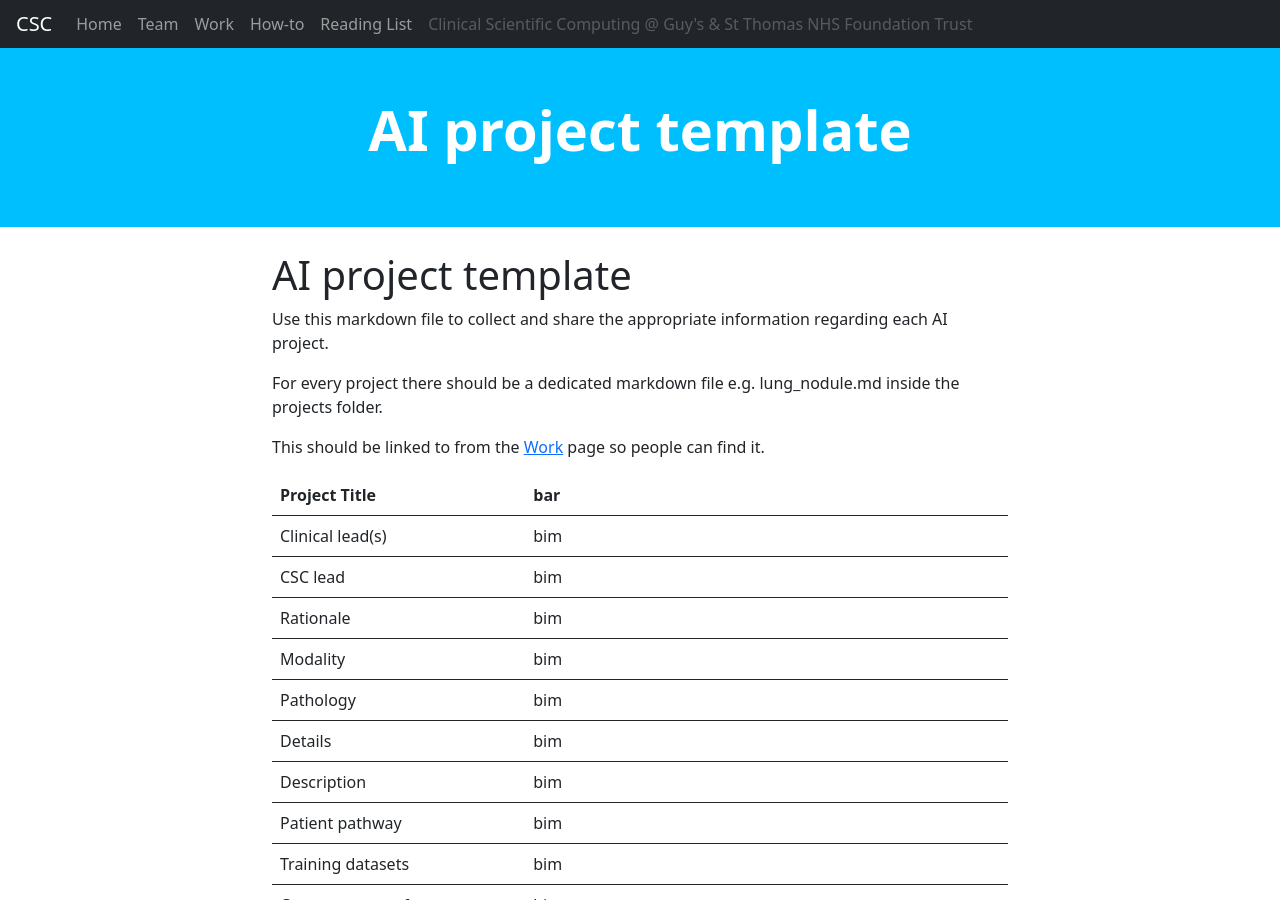
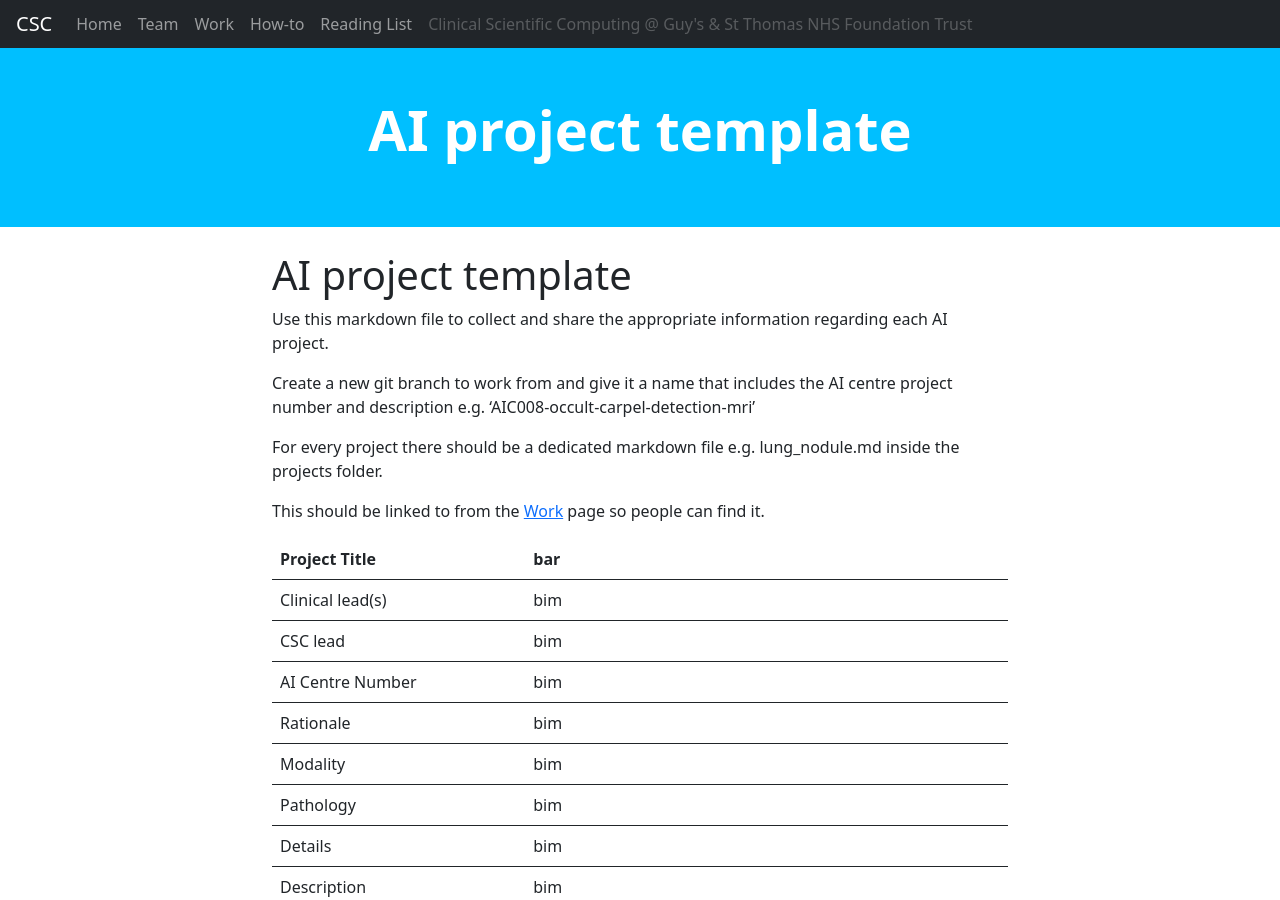
Before and after one commit to GSTT-CSC/gstt-csc-old, a Jekyll site: the page built from project.md, in a window 1280 px wide and 900 px high. Built offline with Jekyll 4.4.1, drawn with Linux system fonts in a browser that asks for light colours; our own code applies the rules of GitHub Pages for plain Markdown files.

Commit message:
Adds occult carpal detectin with MRI to projects
Adds new page for occult carpal detection using MRI.

Modifies projects template to include branch naming info and includes AI centre number in table.

```diff
--- a/_data/work.yml
+++ b/_data/work.yml
@@ -12,6 +12,11 @@
 - title: Role of AI in detection of incidental Pulmonary Emboli
 
 - title: Fracture - Occult Carpal Detection in MRI -- Next Steps post TOHETI
+  link: projects/occult_carpal_detection_in_mri.html
+  plan: current
+  dataset:
+  training:
+  test:
 
 - title: Assessment of rotational profiles in lower limb CT for pre surgical assessment
 
--- a/project.md
+++ b/project.md
@@ -1,5 +1,7 @@
 # AI project template
 Use this markdown file to collect and share the appropriate information regarding each AI project.
+
+Create a new git branch to work from and give it a name that includes the AI centre project number and description e.g. 'AIC008-occult-carpel-detection-mri'
 
 For every project there should be a dedicated markdown file e.g. lung_nodule.md inside the projects folder.
 
@@ -10,6 +12,8 @@ This should be linked to from the [Work](work.md) page so people can find it.
 | Clinical lead(s) | bim |
 | --- | --- |
 | CSC lead | bim |
+| --- | --- |
+| AI Centre Number | bim |
 | --- | --- |
 | Rationale | bim |
 | --- | --- |
```
Also changed, not shown: projects/occult_carpal_detection_in_mri.md (added, +35 -0 lines).
